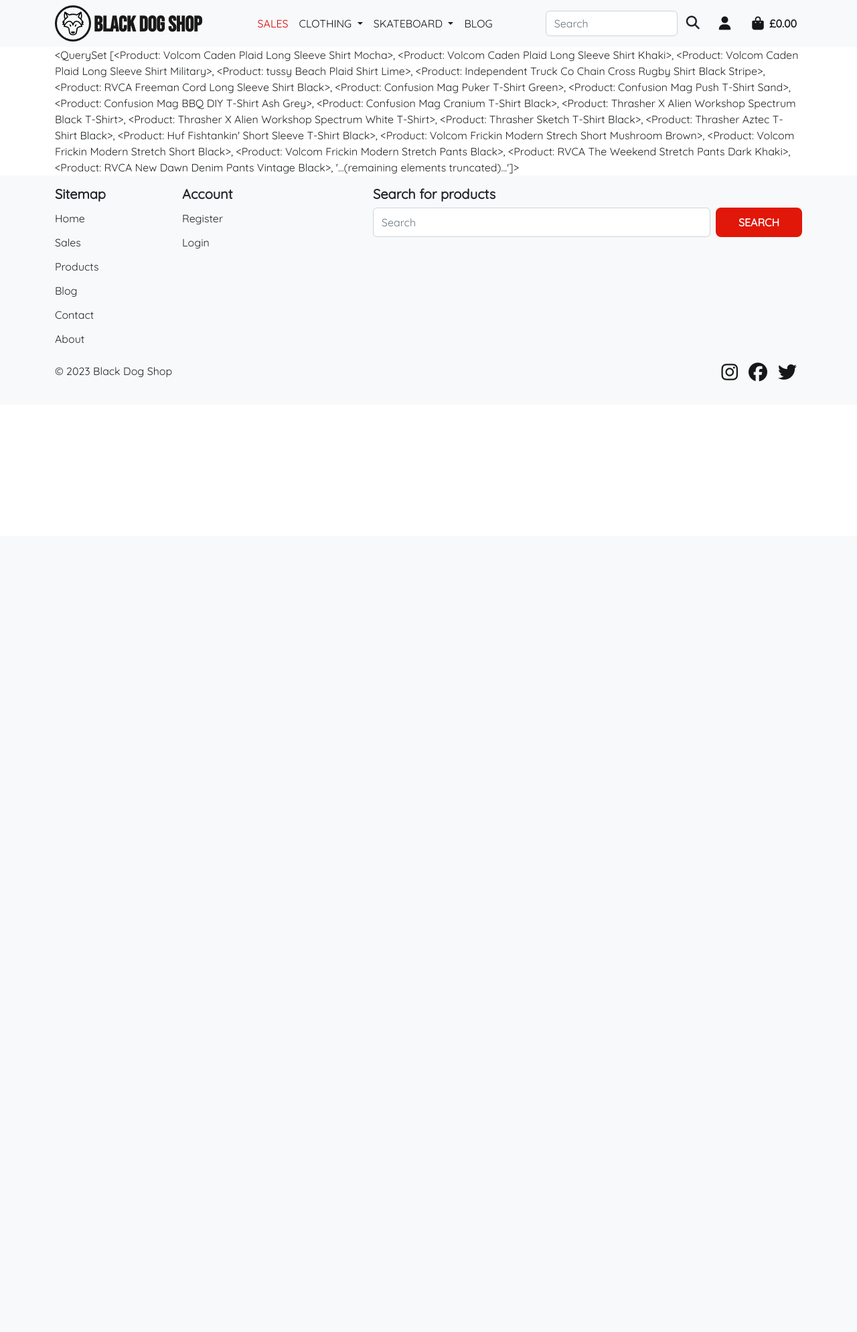
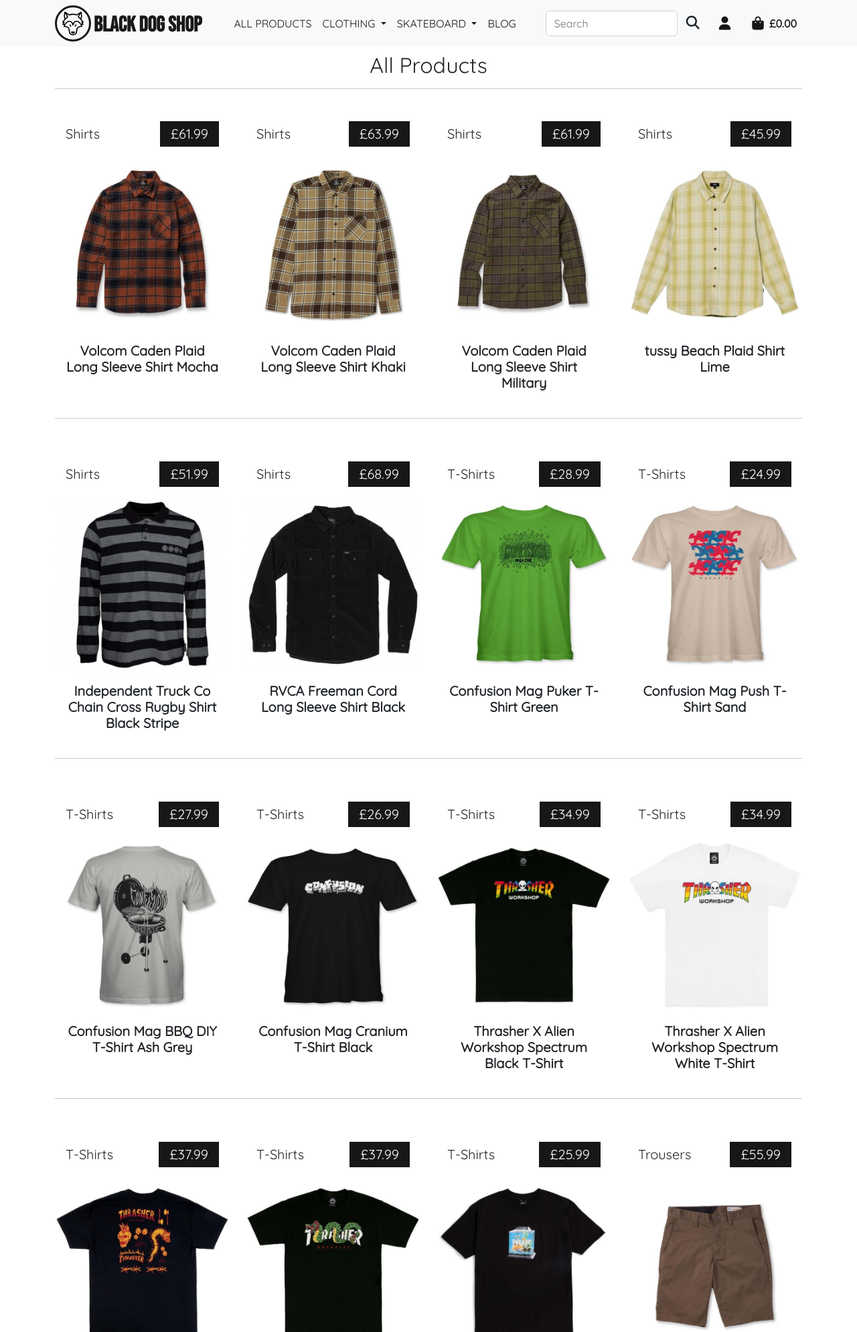
Before and after one commit to ricocatford/black-dog-shop, a Django app: page /products/ in a window 1280 px wide. Shown: the top 1989 px of the page at 67% size. Before the commit the page ends 570 px from the top, so only its background shows below. Run offline with Django 3.2, Linux system fonts and the light colour scheme; data comes from the database, SQL or seed files in the repository; some libraries are stand-ins or nearby versions.

Commit message:
Added products page rendering all products and fixed one product with wrong image

```diff
--- a/products/fixtures/products.json
+++ b/products/fixtures/products.json
@@ -164,7 +164,7 @@
       "description": "Regular straight fit Tee constructed in 100% soft spun cotton.\n\nPremium screen printed artwork with detailed embroidered Thrasher inner neck label.\n\nThrasher high quality manufacturing throughout.\n\nBlack Sheep is an Official stockist for all Thrasher Magazine products.",
       "price": 37.99,
       "category": 1,
-      "image": "c0835746eb8453445cc22b98cdc17795.jpg"
+      "image": "c3ee7cf52bc8d8d34c5a9a3ace84ba0c.jpg"
     }
   },
   {
--- a/products/templates/products/products.html
+++ b/products/templates/products/products.html
@@ -5,11 +5,58 @@
 {% endblock %}
 
 {% block content %}
-    <div class="container h-100">
-        <div class="row h-100">
-            <div class="col-12">
-                {{ products }}
+<div class="container h-100">
+    <div class="row h-100">
+        <div class="col-12">
+            <h2 class="text-center mt-2">
+                All Products
+            </h2>
+            <hr class="divider mb-5">
+        </div>
+        <div class="col-12">
+            <div class="row">
+                {% for product in products %}
+                <div class="col-sm-6 col-lg-4 col-xl-3">
+                    <div class="card h-100 border-0">
+                        <div class="d-flex justify-content-between align-items-center px-3">
+                            <p class="card-tag text-capitalize">
+                                {{ product.category.display_name }}
+                            </p>
+                            <p class="card-price">
+                                £{{ product.price }}
+                            </p>
+                        </div>
+                        <img src="{{ product.image.url }}" class="card-img-top img-fluid" alt="{{ product.name }}">
+                        <div class="card-body">
+                            <h5 class="card-title text-center fw-bold">
+                                {{ product.name }}
+                            </h5>
+                        </div>
+                    </div>
+                </div>
+                    {% if forloop.counter|divisibleby:1 %}
+                        <div class="col-12 d-sm-none mb-5">
+                            <hr>
+                        </div>
+                    {% endif %}
+                    {% if forloop.counter|divisibleby:2 %}
+                        <div class="col-12 d-none d-sm-block d-md-block d-lg-none mb-5">
+                            <hr>
+                        </div>
+                    {% endif %}
+                    {% if forloop.counter|divisibleby:3 %}
+                        <div class="col-12 d-none d-lg-block d-xl-none mb-5">
+                            <hr>
+                        </div>
+                    {% endif %}
+                    {% if forloop.counter|divisibleby:4 %}
+                        <div class="col-12 d-none d-xl-block mb-5">
+                            <hr>
+                        </div>
+                    {% endif %}
+                {% endfor %}
             </div>
         </div>
     </div>
+</div>
 {% endblock %}
--- a/static/css/style.css
+++ b/static/css/style.css
@@ -126,6 +126,25 @@ body {
 }
 
 
+/* ----- Products page ----- */
+
+.card-tag,
+.card-price {
+    font-size: 1.25em;
+}
+
+.card-price {
+    padding: .25rem 1rem;
+    color: #fff;
+    background: #171717;
+}
+
+
 /* ----- Another ----- */
-/* ----- Another ----- */
-/* ----- Another ----- */
+/* ----- Media Queries ----- */
+
+@media (min-width: 992px) and (max-width: 1199px) {
+    .navbar-brand {
+        display: none;
+    }
+}
--- a/templates/includes/navbar.html
+++ b/templates/includes/navbar.html
@@ -2,7 +2,9 @@
 <nav class="navbar navbar-expand-lg navbar-light bg-light">
     <div class="container">
         <div class="nav-logo-wrapper">
-            <img src="{% static 'svg/logo.svg' %}" class="nav-logo"/>
+            <a href="{% url 'home' %}">
+                <img src="{% static 'svg/logo.svg' %}" class="nav-logo"/>
+            </a>
         </div>
         <a class="navbar-brand mx-1" href="{% url 'home' %}">
             Black Dog Shop
@@ -16,8 +18,8 @@
         <div class="collapse navbar-collapse" id="navbarSupportedContent">
             <ul class="navbar-nav mx-auto mb-3 mb-lg-0">
                 <li class="nav-item">
-                    <a class="custom-nav-link highlight-nav-link" href="#">
-                        Sales
+                    <a class="custom-nav-link" href="{% url 'products' %}">
+                        All Products
                     </a>
                 </li>
                 <li class="nav-item dropdown">
```
Also changed, not shown: media/c3ee7cf52bc8d8d34c5a9a3ace84ba0c.jpg (added).
